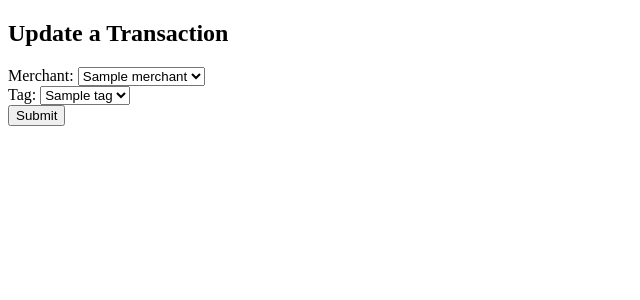
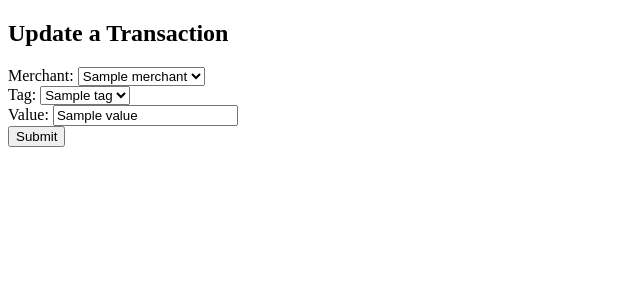
Before and after one commit to Johnstoncam/flask_project, a Flask app: page /transactions/1/edit in a window 1280 px wide. Shown: the part 260-560 px from the top of the page, without its empty margins (0-640 px from the left). Run offline with Flask 2, Linux system fonts and the light colour scheme; a database or web service that is not in the repository returns one stand-in record (values such as "Sample title"); some libraries are stand-ins or nearby versions.

Commit message:
MVP almost complete

```diff
--- a/controllers/transaction_controller.py
+++ b/controllers/transaction_controller.py
@@ -49,9 +49,16 @@ def edit_transaction(id):
 def update_transaction(id):
     merchant_id = request.form["merchant_id"]
     tag_id = request.form["tag_id"]
+    value = request.form["value"]
     merchant = merchant_repository.select(merchant_id)
     tag = tag_repository.select(tag_id)
-    transaction = Transaction(merchant_id, tag_id, id)
+    print("this is the merchant")
+    print(merchant.__dict__)
+    print("this is the tag")
+    print(tag.__dict__)
+    print("this is the value")
+    print(value)
+    transaction = Transaction(merchant, tag, value, id)
     transaction_repository.update(transaction)
     return redirect("/transactions")
 
--- a/db/spending.sql
+++ b/db/spending.sql
@@ -1,9 +1,9 @@
 -- create tables for  merchants, tags and transactions
 -- remember that names within this file should be plural
-
+DROP TABLE IF EXISTS transactions;
 DROP TABLE IF EXISTS merchants;
 DROP TABLE IF EXISTS tags;
-DROP TABLE IF EXISTS transactions;
+
 
 CREATE TABLE merchants (
     id SERIAL PRIMARY KEY,
--- a/repositories/transaction_repository.py
+++ b/repositories/transaction_repository.py
@@ -31,7 +31,7 @@ def select(id):
     result = run_sql(sql, values)[0]
     merchant = merchant_repository.select(result["merchant_id"])
     tag = tag_repository.select(result["tag_id"])
-    transaction = Transaction(merchant, tag, result["id"])
+    transaction = Transaction(merchant, tag, result["value"], result["id"])
     return transaction
 
 
@@ -47,8 +47,8 @@ def delete(id):
 
 
 def update(transaction):
-    sql = "UPDATE transactions SET (merchant_id, tag_id) = (%s, %s) WHERE id = %s"
-    values = [transaction.merchant.id, transaction.tag.id, transaction.id]
+    sql = "UPDATE transactions SET (merchant_id, tag_id, value) = (%s, %s, %s) WHERE id = %s"
+    values = [transaction.merchant.id, transaction.tag.id, transaction.value, transaction.id]
     run_sql(sql, values)
 
 
--- a/templates/merchants/index_merchants.html
+++ b/templates/merchants/index_merchants.html
@@ -7,10 +7,11 @@
 
 <section>
     <p>{{ merchant.name }}</p>
-    <a href="/merchants/{{ merchant.id }}/edit"></a>
+    <a href="/merchants/{{ merchant.id }}/edit">Edit</a>
     <form action="/merchants/{{ merchant.id }}/delete" method="POST">
         <input type="submit" value="Delete">
     </form>
+    <a href="/merchants/{{ merchant.id }}">Details</a>
 </section>
 
 {% endfor %}
--- a/templates/transactions/edit_transactions.html
+++ b/templates/transactions/edit_transactions.html
@@ -5,7 +5,7 @@
 
 <form action="/transactions/{{ transaction.id }}" method="POST">
     <div>
-        <label for="mercchant">Merchant:</label>
+        <label for="merchant">Merchant:</label>
         <select name="merchant_id" id="merchant">
             {% for merchant in merchants %}
             <option value="{{ merchant.id }}" {% if merchant.id == transaction.merchant.id %} selected {% endif %}>
@@ -25,6 +25,10 @@
         </select>
     </div>
     <div>
+        <label for="value">Value:</label>
+        <input type="text" id="value" name="value" value="{{ transaction.value }}">
+    </div>
+    <div>
         <input type="submit">
     </div>
 </form>
--- a/templates/transactions/index_transactions.html
+++ b/templates/transactions/index_transactions.html
@@ -6,7 +6,7 @@
 {% for transaction in transactions %}
 
 <section>
-    <h3>{{ transaction.value }} spent in {{ transaction.merchant.name }}</h3>
+    <h3>£{{ transaction.value }} spent in {{ transaction.merchant.name }}</h3>
     <a href="/transactions/{{ transaction.id }}/edit">Edit</a>
     <form action="/transactions/{{ transaction.id }}/delete" method="POST">
         <input type="submit" value="Delete">
```
